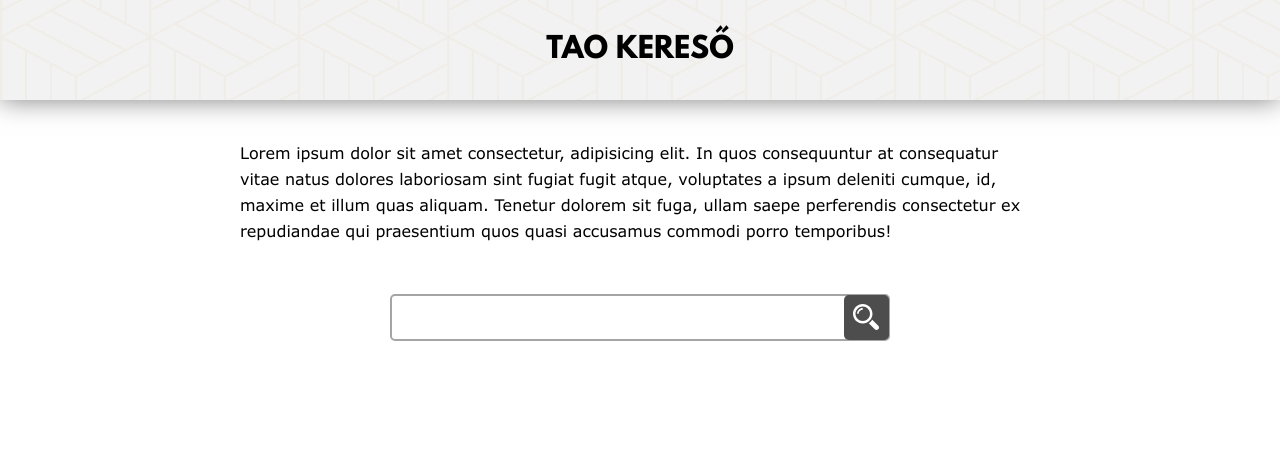
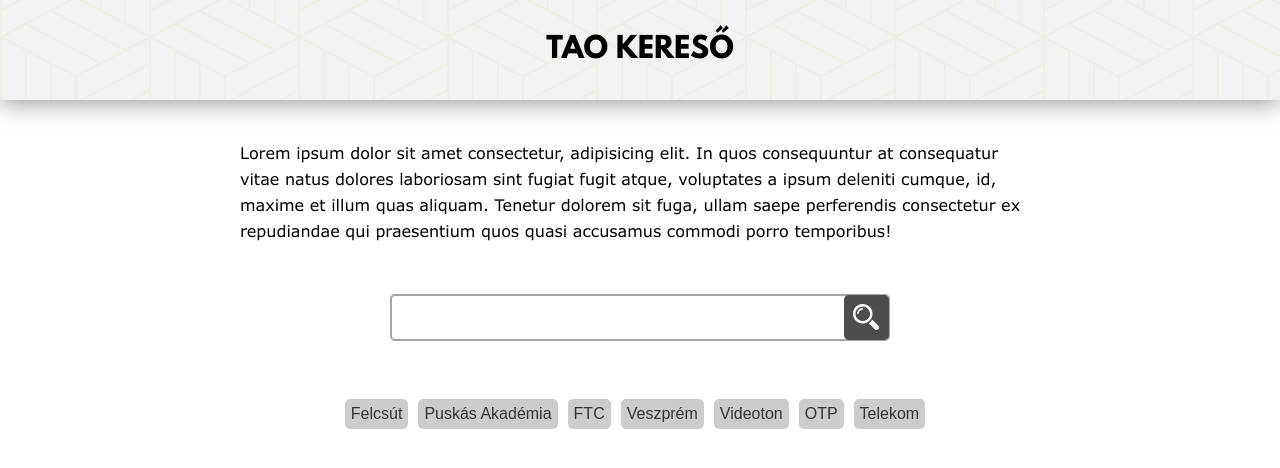
Before and after one commit to atlo/tao-client, a React (Create React App) app: page / in a window 1280 px wide. Shown: the top 468 px of the page. Built offline with nearby package versions, Linux system fonts and the light colour scheme.

Commit message:
search word buttons added

```diff
--- a/src/App.js
+++ b/src/App.js
@@ -4,6 +4,7 @@ import Pagination from 'react-js-pagination'
 import ResultList from './ResultList'
 import Form from './Form'
 import Loading from './Loading'
+import SearchWords from './SearchWords'
 import {propOr} from 'ramda'
 dotenv.config()
 
@@ -17,12 +18,22 @@ class App extends Component {
       error: null,
       value: '',
       page: 1,
-      isLoading: false
+      isLoading: false,
+      searchWords: [
+        'Felcsút',
+        'Puskás Akadémia',
+        'FTC',
+        'Veszprém',
+        'Videoton',
+        'OTP',
+        'Telekom'
+      ]
     }
 
     this.handleChange = this.handleChange.bind(this)
     this.handleSubmit = this.handleSubmit.bind(this)
     this.handlePageChange = this.handlePageChange.bind(this)
+    this.searchWord = this.searchWord.bind(this)
   }
 
   handleChange (event) {
@@ -39,6 +50,12 @@ class App extends Component {
     event.preventDefault()
 
     this.setState({page: 1}, function () {
+      this.search()
+    })
+  }
+
+  searchWord (event) {
+    this.setState({ value: event.target.innerHTML }, function () {
       this.search()
     })
   }
@@ -71,8 +88,9 @@ class App extends Component {
         })
       })
   }
+
   render () {
-    const { isLoading, files, total, page, error } = this.state
+    const { isLoading, files, total, page, error, searchWords } = this.state
 
     return (
       <div>
@@ -89,6 +107,7 @@ class App extends Component {
                 error={error}
                 total={total}
               />
+              <SearchWords searchWords={searchWords} searchWord={this.searchWord} />
               <ResultList files={files} />
               {total > 10 ? (
                 <Pagination
--- /dev/null
+++ b/src/SearchWords.js
@@ -0,0 +1,13 @@
+import React from 'react'
+
+export default function ({searchWords, searchWord}) {
+  const words = searchWords.map((word, index) => (
+    <button key={index} type="button" onClick={searchWord}>{word}</button>
+  ))
+
+  return (
+    <div className="words inline">
+      {words}
+    </div>
+  )
+}
--- a/src/Total.js
+++ b/src/Total.js
@@ -8,6 +8,6 @@ export default function ({ total }) {
       </p>
     )
   } else {
-    return (<p />)
+    return (<p className='total'></p>)
   }
 }
--- a/src/index.css
+++ b/src/index.css
@@ -243,6 +243,27 @@ header {
   }
 }
 
+.total {
+  height: 26px;
+}
+
+.words {
+  display: flex;
+  justify-content: center;
+  flex-wrap: wrap;
+  margin: 15px 0;
+}
+
+.words button {
+  height: 30px;
+  margin-right: 10px;
+  margin-bottom: 10px;
+  background: #ccc;
+  border-radius: 5px;
+  color: #333;
+  font-size: 16px;
+}
+
 @media(max-width: 800px) {
   .container {
     padding: 0 15px;
```
